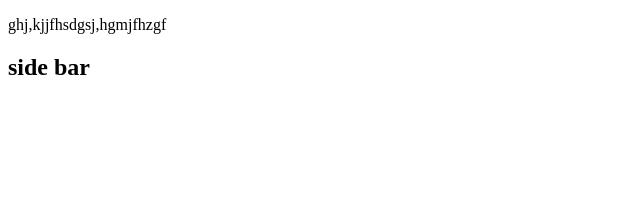
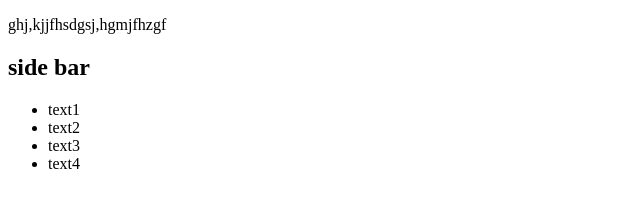
Before and after one commit to aspirinkg/git_test, a plain HTML site: page index.html in a window 1280 px wide. Shown: the whole page, without its empty margins (0-640 px from the left). Drawn offline with Linux system fonts and the light colour scheme.

Commit message:
Working on sidebar - 01

```diff
--- a/index.html
+++ b/index.html
@@ -13,6 +13,14 @@
 
     <aside>
         <h1>side bar</h1>
+
+
+        <ul>
+            <li>text1</li>
+            <li>text2</li>
+            <li>text3</li>
+            <li>text4</li>
+        </ul>
     </aside>
 
 
```
